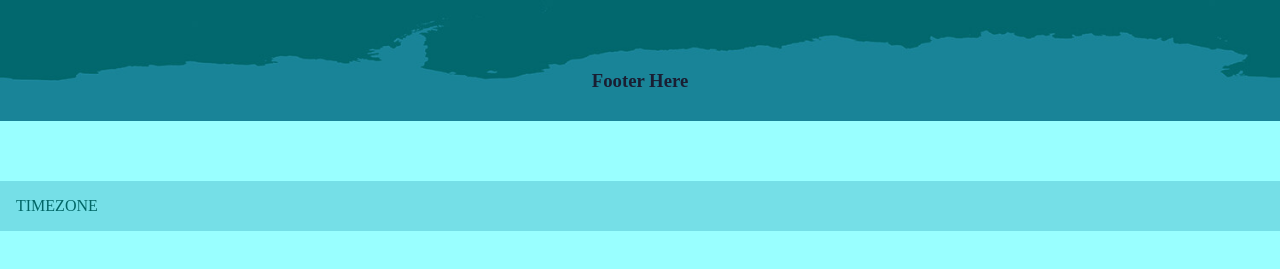
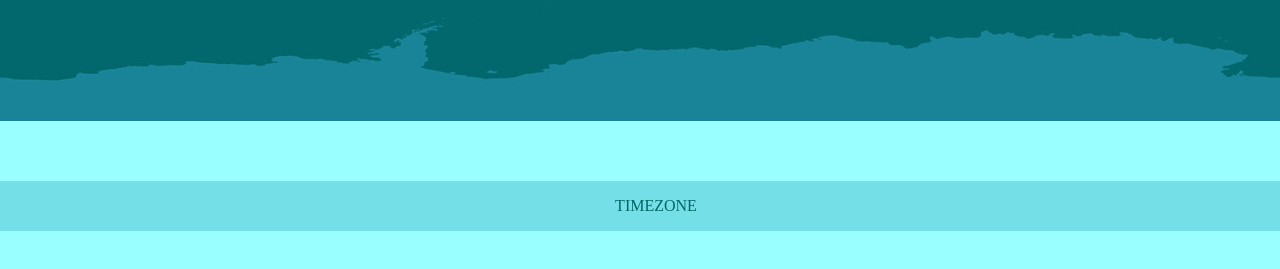
Before and after one commit to Nardos22/Time-Zone, a React (Vite) app: page / in a window 1280 px wide. Shown: the part 569-838 px from the top of the page. Built offline with nearby package versions, Linux system fonts and the light colour scheme.

Commit message:
footer text position

```diff
--- a/public/css/homePage.css
+++ b/public/css/homePage.css
@@ -31,6 +31,6 @@
 
 #analog-clock {
   opacity: 1;
-  margin-bottom: 20px;
-  margin-top: 20px;
+  margin-bottom: 50px;
+  margin-top: 5px;
 }
--- a/public/css/style.css
+++ b/public/css/style.css
@@ -46,4 +46,5 @@ margin-top: 1rem;
   left: 0;
   width: 100%;
   color: 3C64B1;
+  text-align: center;
 }
--- a/src/components/Header.jsx
+++ b/src/components/Header.jsx
@@ -1,5 +1,4 @@
 import React from 'react';
-import './Header.css';
 
 function Header() {
   return (
--- a/src/pages/HomePage.jsx
+++ b/src/pages/HomePage.jsx
@@ -4,7 +4,7 @@ import home from "/home.jpg"
 
 
 let analogClockOptions = {
-  width: "150px",
+  width: "350px",
   border: true,
   borderColor: "#2e2e2e",
   baseColor: "#17a2b8",
@@ -33,9 +33,7 @@ return <div id="home">
                     <AnalogClock  {...analogClockOptions} />
               </div>
         </div>
-        <div >
-            <h3> Footer Here   </h3>
-        </div>
+
 </div>
 
 </div>
```
